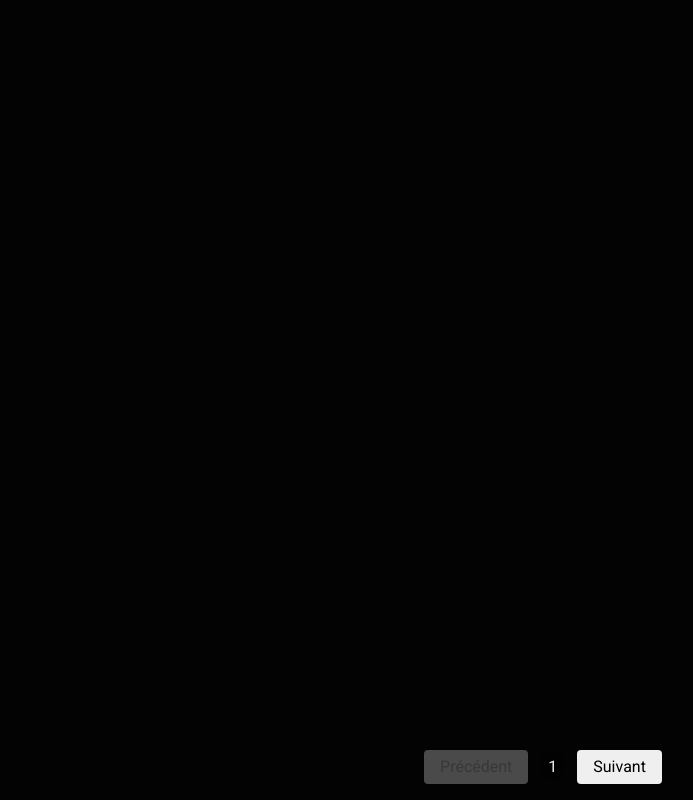
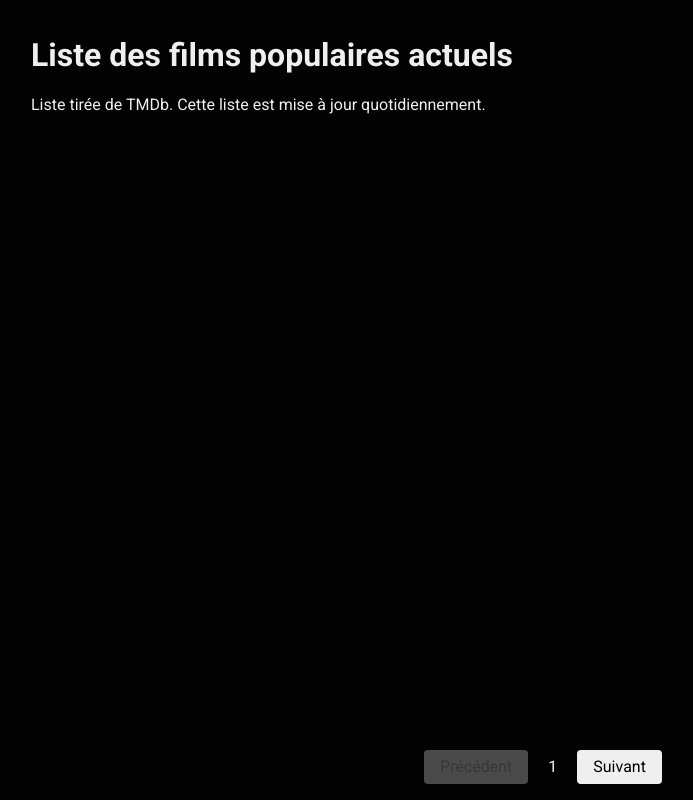
Before and after one commit to gmirmand/movies, a website built with Parcel: page index.html in a window 1280 px wide. Shown: the whole page, without its empty margins (113-806 px from the left). Built offline with nearby package versions, Linux system fonts and the light colour scheme; no server answers.

Commit message:
Add header

```diff
--- a/css/scss/_home.scss
+++ b/css/scss/_home.scss
@@ -5,11 +5,20 @@
     padding-bottom: 3em;
   }
 
+  &__header {
+    color: $color-light;
+    max-width: 1024px;
+    margin: 0 auto;
+    padding: 1em;
+    box-sizing: border-box;
+  }
+
   &__list {
     display: flex;
     flex-wrap: wrap;
     max-width: 1024px;
     margin: 0 auto;
+    padding: 0;
   }
 
   &__figure {
--- a/index.html
+++ b/index.html
@@ -25,6 +25,15 @@
 
 <body>
 <div class="movies__wrapper">
+  <div class="movies__header">
+    <h1 class="movies__title">
+      Liste des films populaires actuels
+    </h1>
+    <span class="movies__explain">
+    Liste tirée de TMDb. Cette liste est mise à jour quotidiennement.
+  </span>
+  </div>
+
   <ul class="movies__list">
   </ul>
 
```
Also changed, not shown: css/custom.css.
